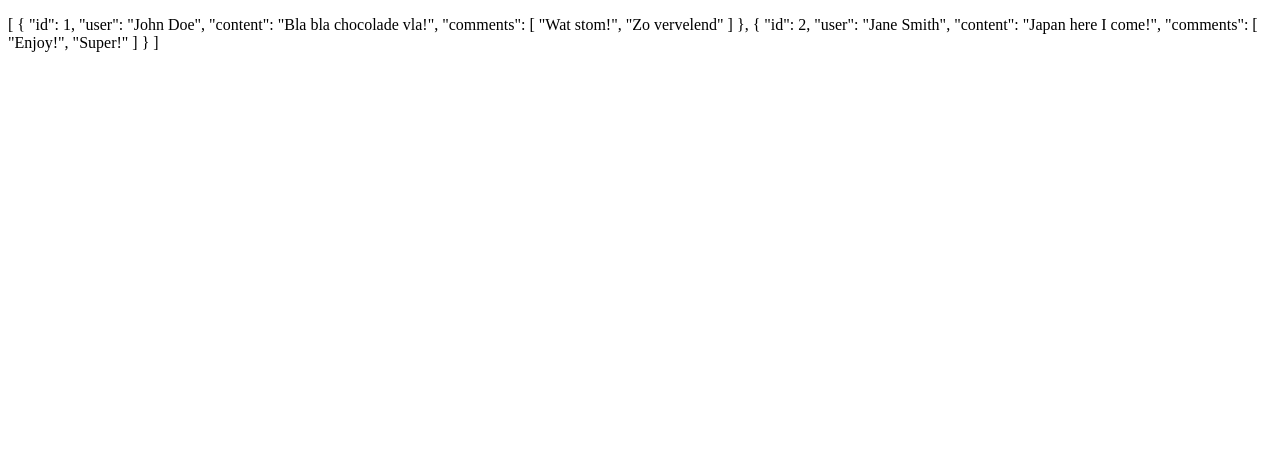
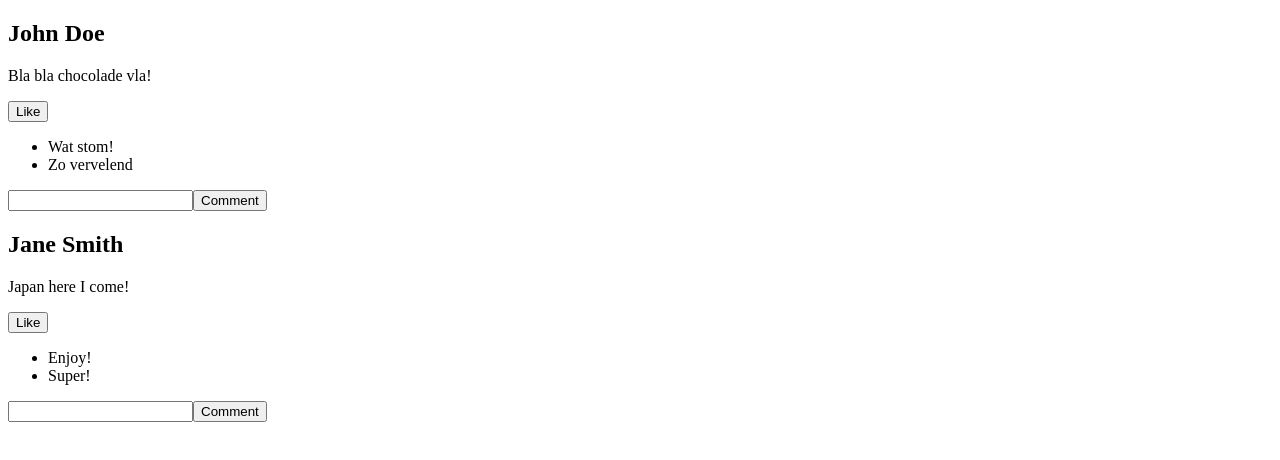
Before and after one commit to robywan27/learn-angular-in-2-hours, an Angular app: page / in a window 1280 px wide. Shown: the top 460 px of the page. Built offline with nearby package versions, Linux system fonts and the light colour scheme.

Commit message:
Display posts elements properly

```diff
--- a/src/app/posts/posts.html
+++ b/src/app/posts/posts.html
@@ -1 +1,14 @@
-<p>{{userPosts | json}}</p>
+<div *ngFor="let post of userPosts">
+    <h2>{{post.user}}</h2>
+    <p>{{post.content}}</p>
+
+    <button>Like</button>
+
+    <div>
+        <ul>
+            <li *ngFor="let comment of post.comments">{{comment}}</li>
+        </ul>
+        <input/>
+        <button>Comment</button>
+    </div>
+</div>
```
